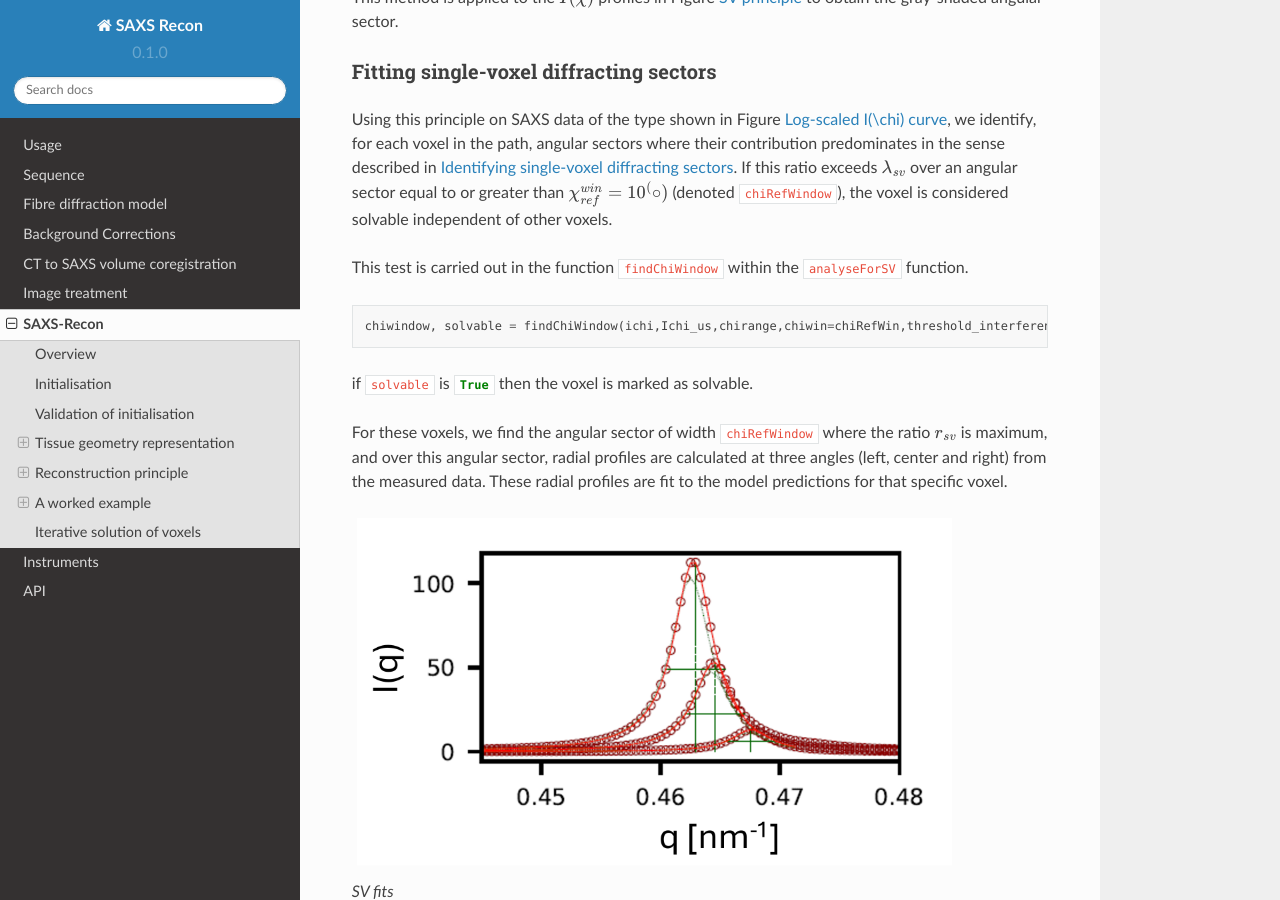
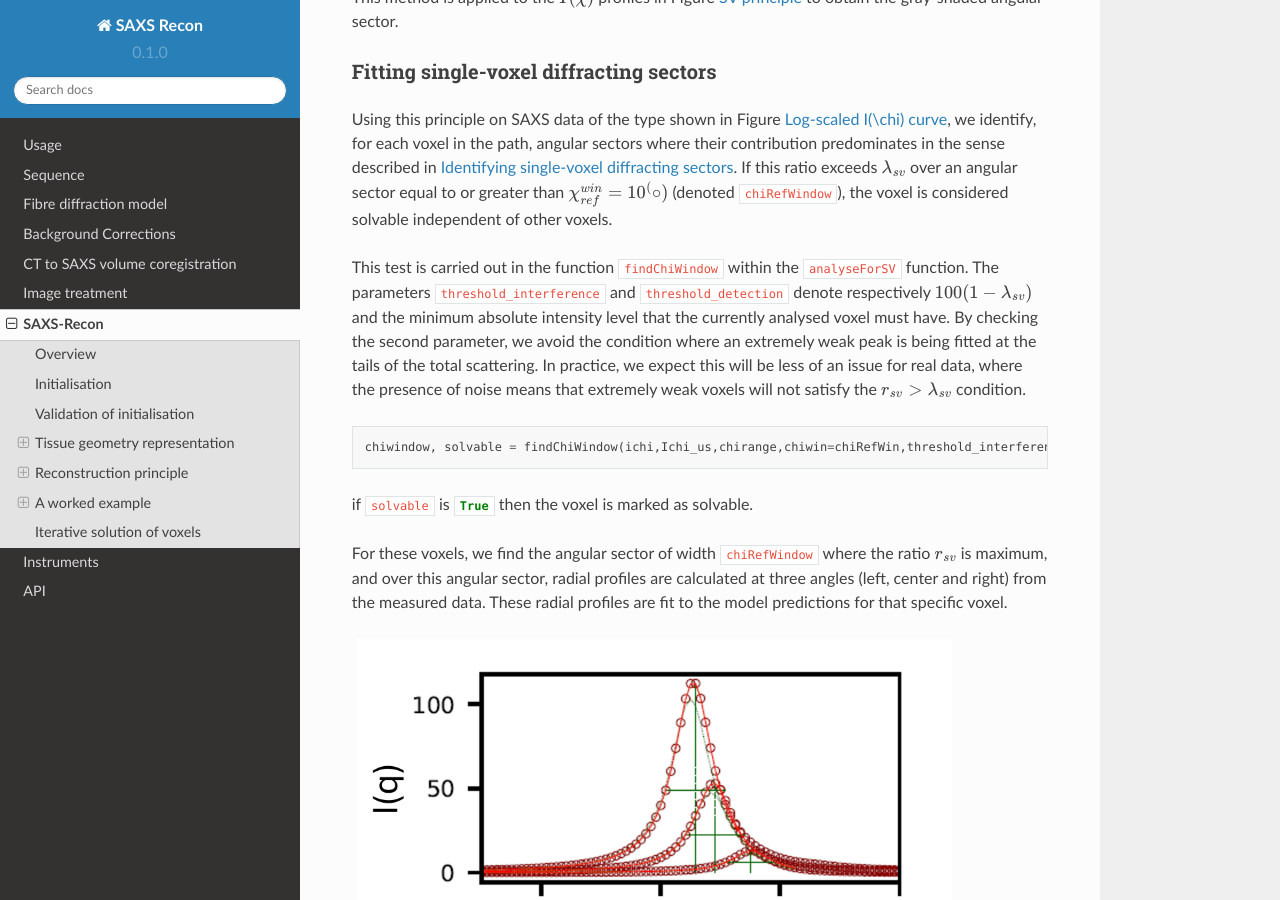
Before and after one commit to himadri111/saxs-docs-tutorial, a Sphinx documentation site: the page built from docs/source/saxsrecon.rst, in a window 1280 px wide and 900 px high, scrolled down 7198 px. Built offline with Sphinx 7.4.7 and the Read the Docs theme 2.0.0, drawn with Linux system fonts in a browser that asks for light colours.

Commit message:
Update saxsrecon.rst

```diff
--- a/docs/source/saxsrecon.rst
+++ b/docs/source/saxsrecon.rst
@@ -179,7 +179,7 @@ Fitting single-voxel diffracting sectors
 
 Using this principle on SAXS data of the type shown in Figure :ref:`logichi`, we identify, for each voxel in the path, angular sectors where their contribution predominates in the sense described in :ref:`singlevoxel`. If this ratio exceeds :math:`\lambda_{sv}` over an angular sector equal to or greater than :math:`\chi_{ref}^{win}= 10^(\circ)` (denoted :python:`chiRefWindow`), the voxel is considered solvable independent of other voxels.
 
-This test is carried out in the function :python:`findChiWindow` within the :python:`analyseForSV` function.
+This test is carried out in the function :python:`findChiWindow` within the :python:`analyseForSV` function. The parameters :python:`threshold_interference` and :python:`threshold_detection` denote respectively :math:`100(1-\lambda_{sv})` and the minimum absolute intensity level that the currently analysed voxel must have. By checking the second parameter, we avoid the condition where an extremely weak peak is being fitted at the tails of the total scattering. In practice, we expect this will be less of an issue for real data, where the presence of noise means that extremely weak voxels will not satisfy the :math:`r_{sv}>\lambda_{sv}` condition.
 
 .. code-block:: python
 
```
